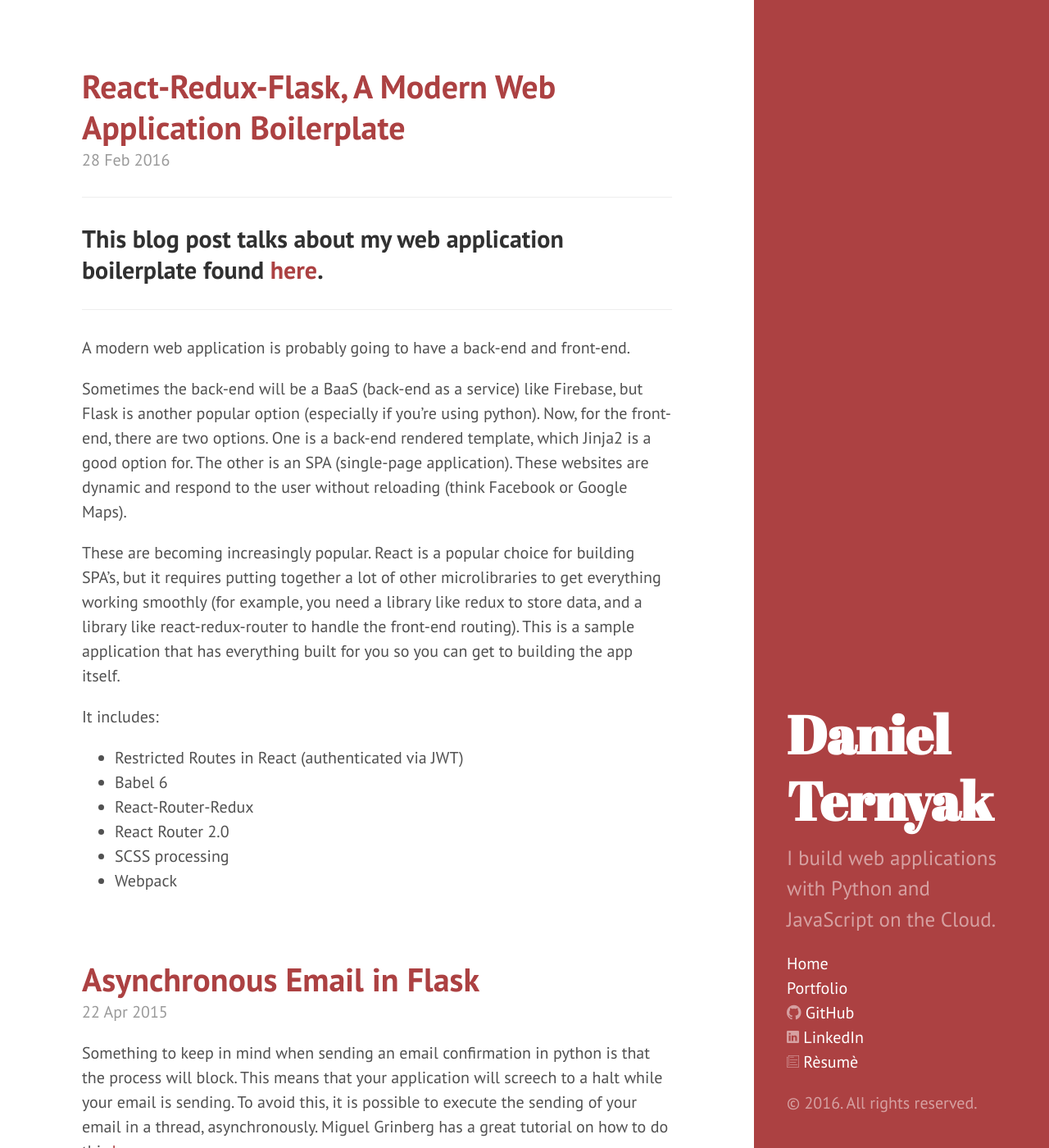
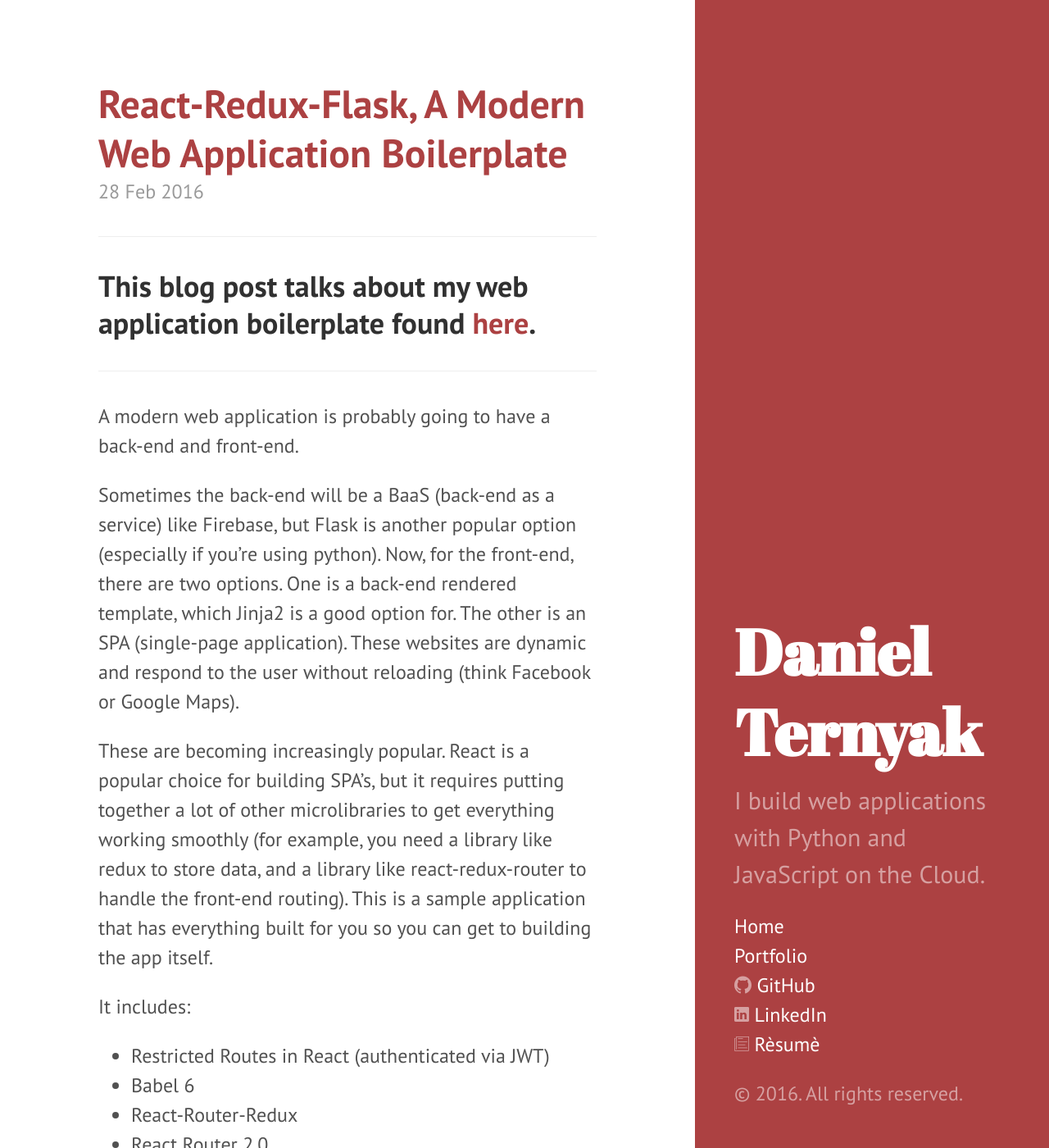
Before and after one commit to dternyak/dternyak.github.io, a Jekyll site: the page built from index.html, in a window 1280 px wide and 1400 px high. Shown: the whole window at 82% size. Built offline with Jekyll 4.4.1, drawn with Linux system fonts in a browser that asks for light colours; nearby versions of some CDN libraries; the list of posts is cut into pages by our own code.

Commit message:
font bigger on mobile

```diff
--- a/public/css/hyde.css
+++ b/public/css/hyde.css
@@ -34,17 +34,11 @@
 html {
   font-family: "PT Sans", Helvetica, Arial, sans-serif;
 }
-@media (min-width: 48rem) {
+@media (min-width: 24rem) {
   html {
-    font-size: 16px;
+    font-size: 24px !important;
   }
 }
-@media (min-width: 58rem) {
-  html {
-    font-size: 20px;
-  }
-}
-
 
 /*
  * Sidebar
```
